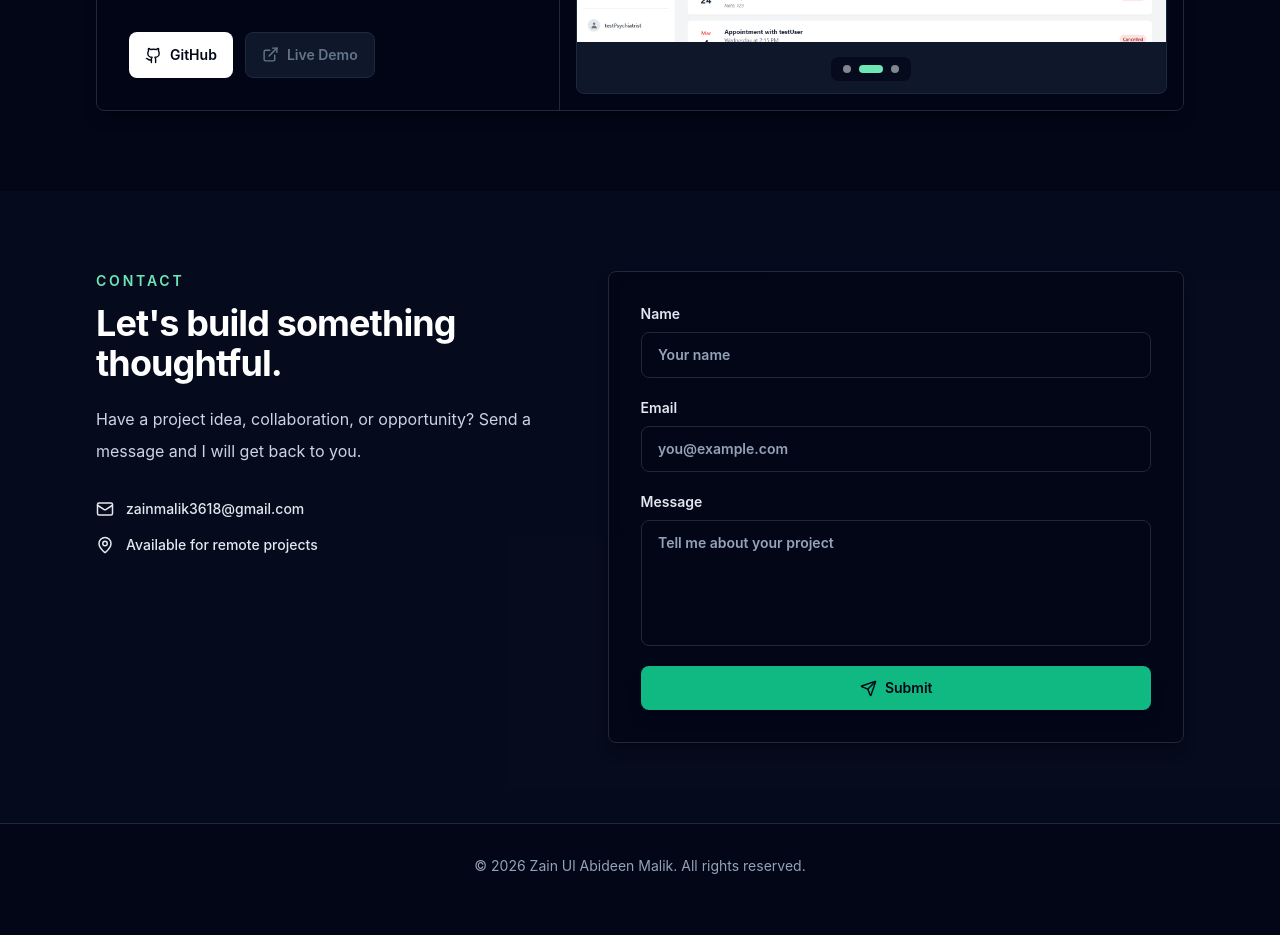
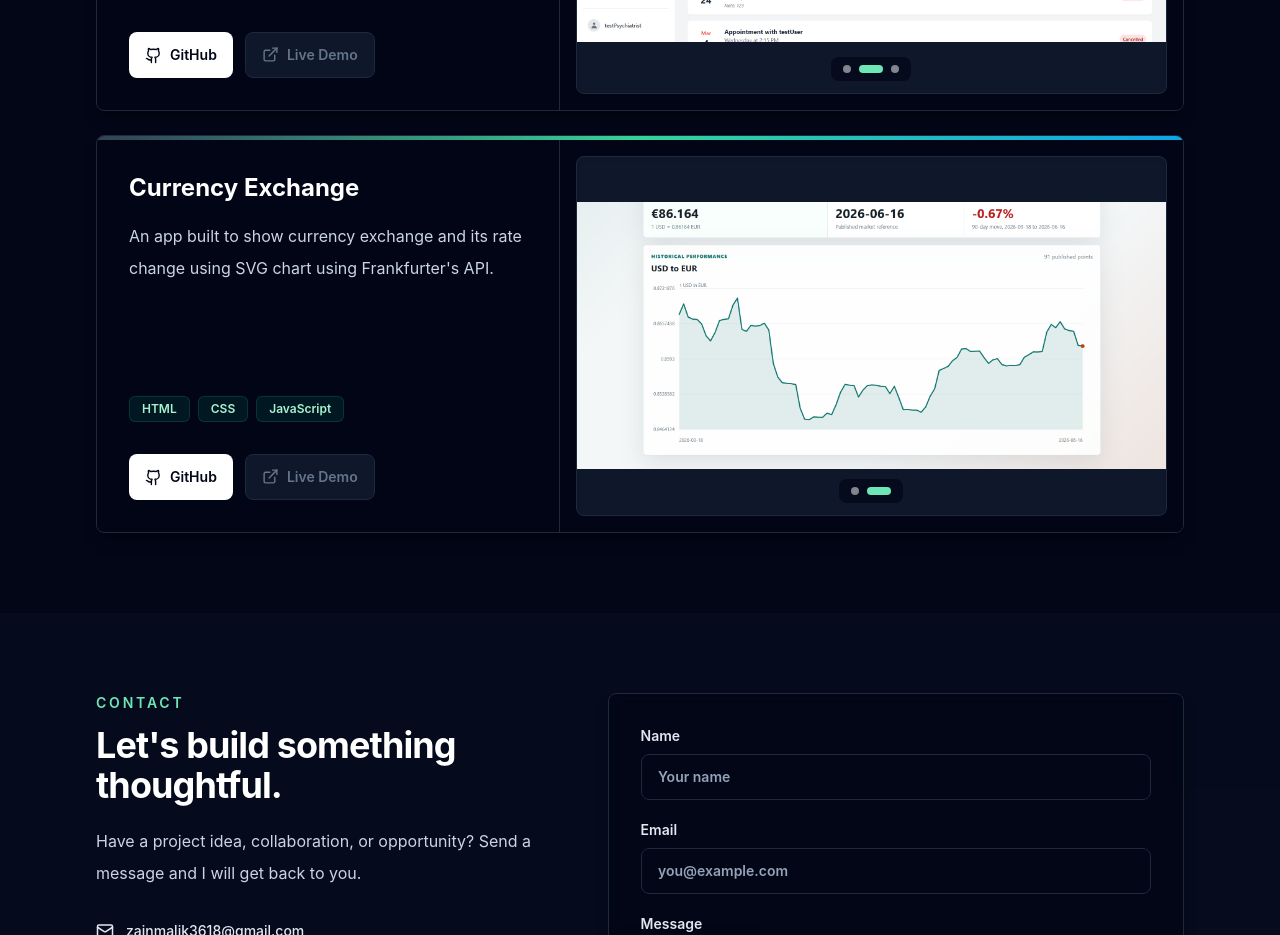
Before and after one commit to Zainmalik3618/my-Portfolio, a React (Vite) app: page / in a window 1280 px wide. Shown: the part 2260-3195 px from the top of the page. Before the commit the page ends 3168 px from the top, so only its background shows below. Built offline with nearby package versions, Linux system fonts and the light colour scheme.

Commit message:
I made some changes

```diff
--- a/src/data/projects.js
+++ b/src/data/projects.js
@@ -14,4 +14,18 @@ export const projects = [
     githubUrl: 'https://github.com/Zainmalik3618/CalmConnect-AI',
     liveUrl: '',
   },
+  {
+    title: 'Currency Exchange',
+    description:
+      "An app built to show currency exchange and its rate change using SVG chart using Frankfurter's API.",
+    techStack: ['HTML', 'CSS', 'JavaScript'],
+    screenshots: [
+      // Add your images inside public/projects/calmconnect/ and update these paths.
+      // Example: { src: '/projects/calmconnect/dashboard.png', alt: 'CalmConnect AI dashboard' },
+      { src: '/projects/currencyexchange/FirstScreenshot.png', alt: 'First' },
+      { src: '/projects/currencyexchange/SecondScreenshot.png', alt: 'Second' }
+    ],
+    githubUrl: 'https://github.com/Zainmalik3618/currency-Exchange',
+    liveUrl: '',
+  },
 ];
```
Also changed, not shown: public/projects/currencyexchange/FirstScreenshot.png (added), public/projects/currencyexchange/SecondScreenshot.png (added).
